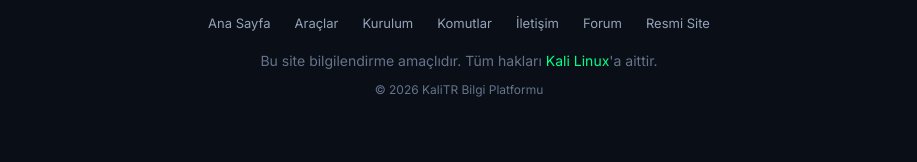
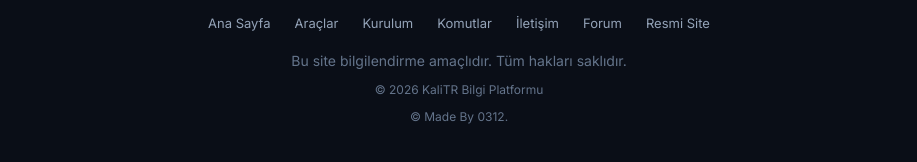
Before and after one commit to em1rhan-0312/KaliTR-v2, a plain HTML site: page pages/tools.html in a window 1280 px wide. Shown: the part 2313-2475 px from the top of the page, without its empty margins (181-1098 px from the left). Before the commit the page ends 2452 px from the top, so only its background shows below. Drawn offline with Linux system fonts and the light colour scheme.

Commit message:
Update footer text in tools.html

```diff
--- a/pages/tools.html
+++ b/pages/tools.html
@@ -82,8 +82,9 @@
       <a href="https://kalitr.boards.net/" target="_blank">Forum</a>
       <a href="https://www.kali.org" target="_blank">Resmi Site</a>
     </div>
-    <p>Bu site bilgilendirme amaçlıdır. Tüm hakları <a href="https://www.kali.org" target="_blank">Kali Linux</a>'a aittir.</p>
+    <p>Bu site bilgilendirme amaçlıdır. Tüm hakları saklıdır.</p>
     <p style="margin-top:8px;font-size:12px">&copy; 2026 KaliTR Bilgi Platformu</p>
+    <p style="margin-top:8px;font-size:12px">&copy; Made By 0312.</p>
   </footer>
 
   <script src="../js/main.js"></script>
```
